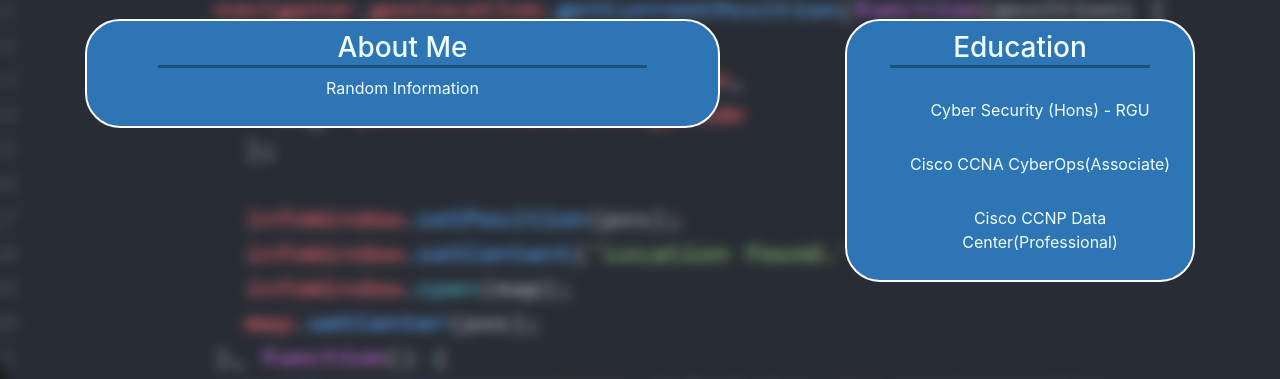
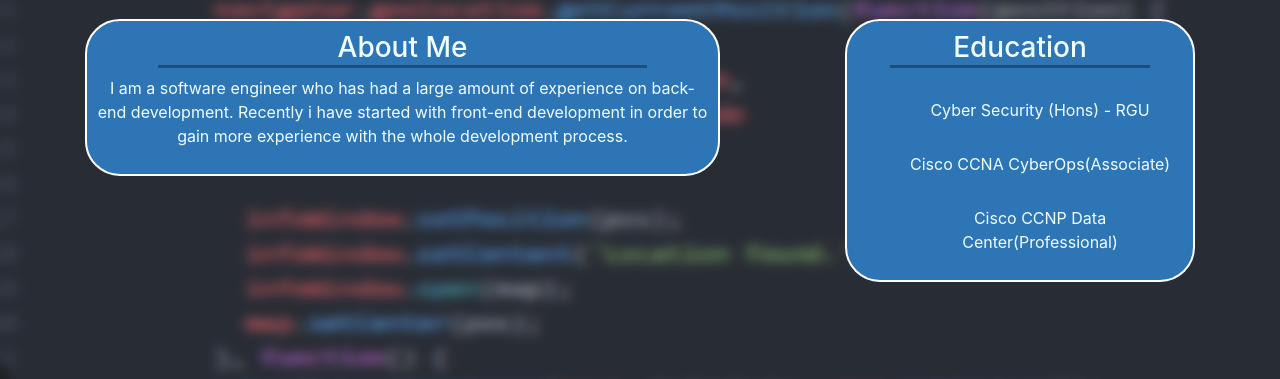
Before and after one commit to LewisThomson/1711191_CV_Webpage, a plain HTML site: page CVPage.html in a window 1280 px wide. Shown: the part 359-738 px from the top of the page. Drawn offline with nearby package versions, Linux system fonts and the light colour scheme.

Commit message:
Update CVPage.html

```diff
--- a/CVPage.html
+++ b/CVPage.html
@@ -67,7 +67,9 @@
 				<div class="InformationBox">
 
 					<H3>About Me</H1>
-					<p>Random Information</p>
+					<p>I am a software engineer who has had a large amount of experience on back-end development.
+					Recently i have started with front-end development in order to gain more experience with the
+					whole development process.</p>
 
 				</div>
 			</div>
```
